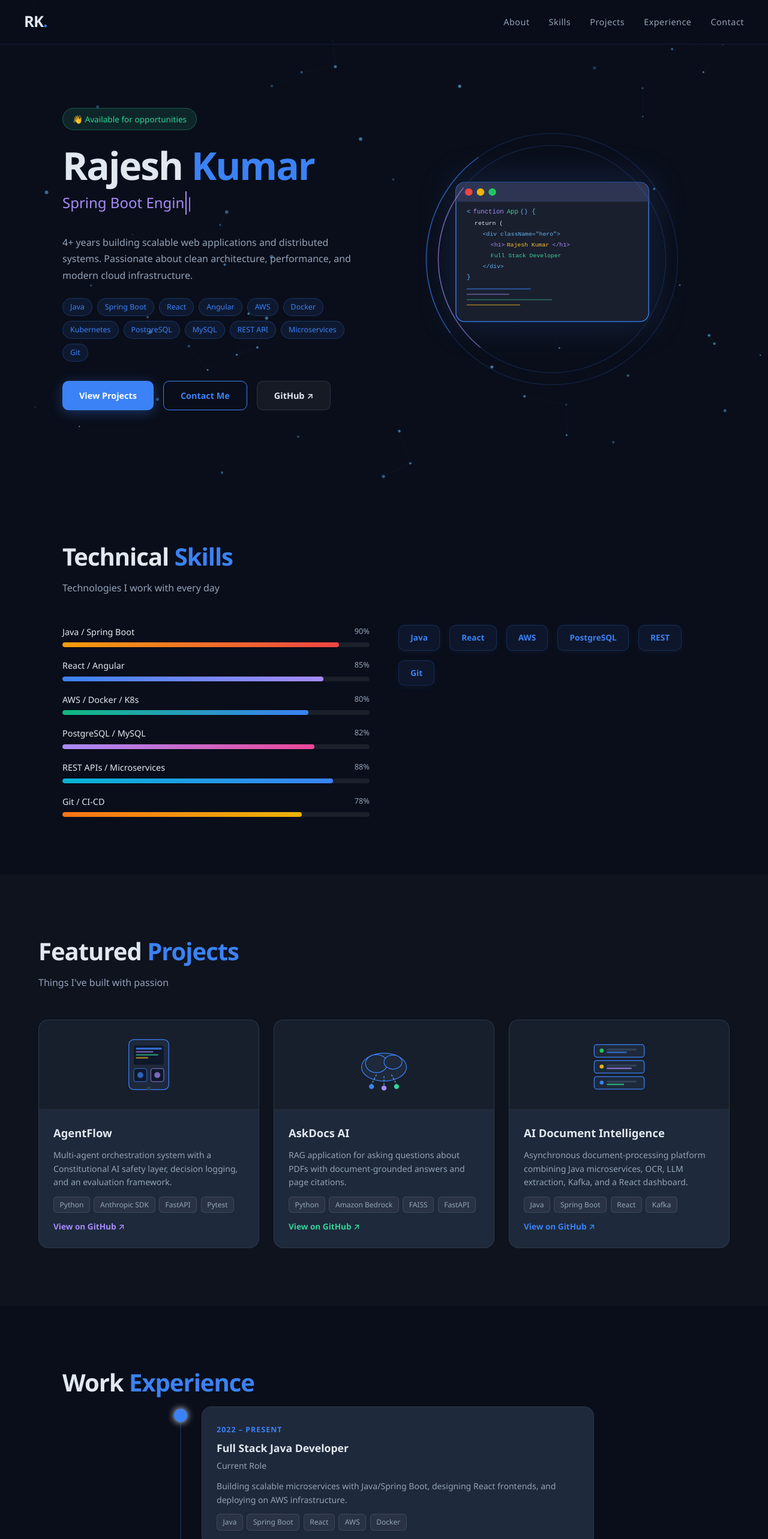
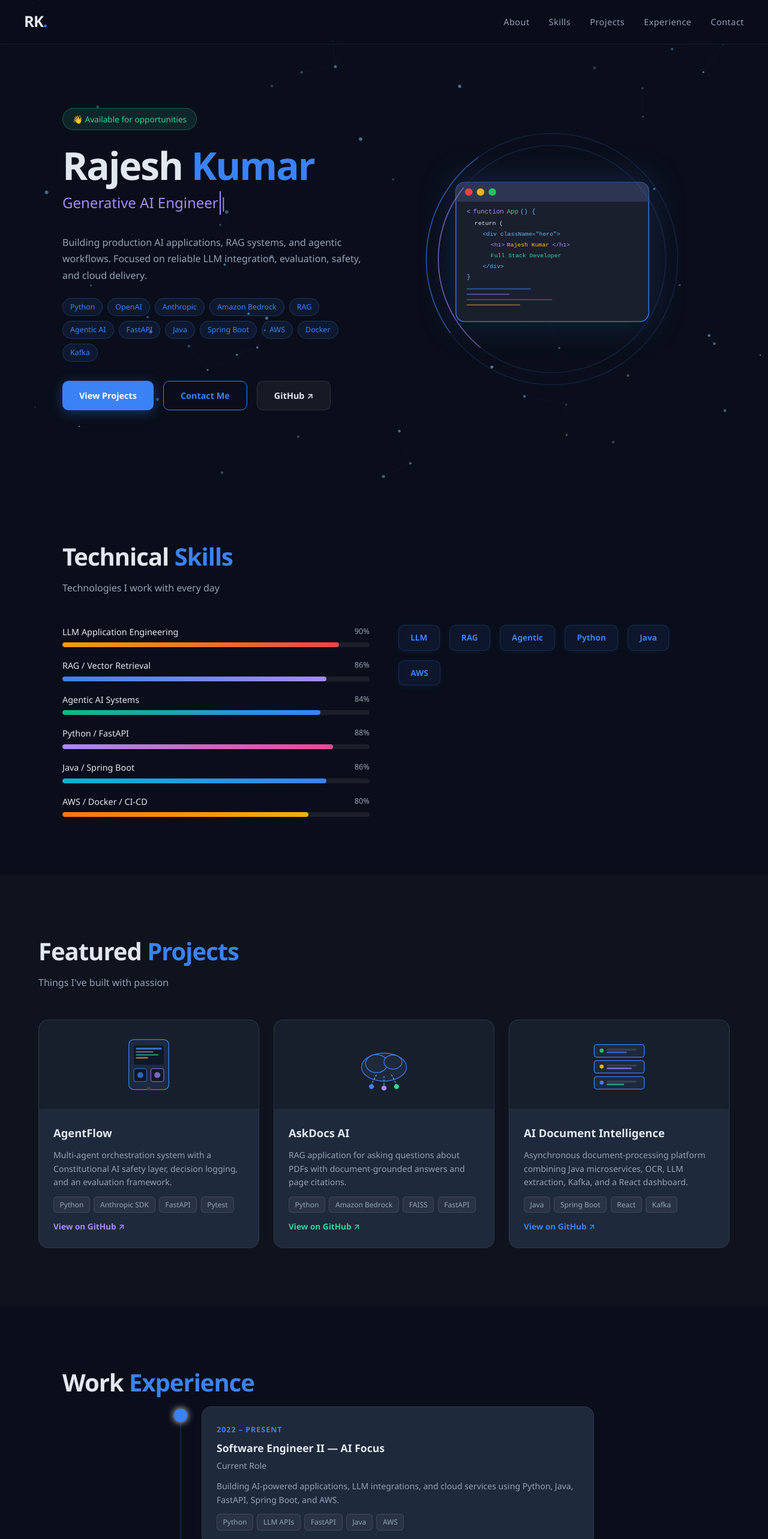
Before and after one commit to Rajeshdevandla/portfolio, a React (Create React App) app: page / in a window 1280 px wide. Shown: the top 2566 px of the page at 60% size. Built offline with nearby package versions, Linux system fonts and the light colour scheme.

Commit message:
Make AI engineering the primary portfolio focus (#3)
* feat: make AI engineering the primary portfolio focus

* docs: align portfolio with AI engineer focus

```diff
--- a/src/App.js
+++ b/src/App.js
@@ -189,12 +189,12 @@ return (
 
 // ── Data ────────────────────────────────────────────────────────────
 const skills = [
-{ name: 'Java / Spring Boot', level: 90, color: 'linear-gradient(90deg,#f59e0b,#ef4444)' },
-{ name: 'React / Angular', level: 85, color: 'linear-gradient(90deg,#3b82f6,#a78bfa)' },
-{ name: 'AWS / Docker / K8s', level: 80, color: 'linear-gradient(90deg,#10b981,#3b82f6)' },
-{ name: 'PostgreSQL / MySQL', level: 82, color: 'linear-gradient(90deg,#a78bfa,#ec4899)' },
-{ name: 'REST APIs / Microservices', level: 88, color: 'linear-gradient(90deg,#06b6d4,#3b82f6)' },
-{ name: 'Git / CI-CD', level: 78, color: 'linear-gradient(90deg,#f97316,#eab308)' },
+{ name: 'LLM Application Engineering', level: 90, color: 'linear-gradient(90deg,#f59e0b,#ef4444)' },
+{ name: 'RAG / Vector Retrieval', level: 86, color: 'linear-gradient(90deg,#3b82f6,#a78bfa)' },
+{ name: 'Agentic AI Systems', level: 84, color: 'linear-gradient(90deg,#10b981,#3b82f6)' },
+{ name: 'Python / FastAPI', level: 88, color: 'linear-gradient(90deg,#a78bfa,#ec4899)' },
+{ name: 'Java / Spring Boot', level: 86, color: 'linear-gradient(90deg,#06b6d4,#3b82f6)' },
+{ name: 'AWS / Docker / CI-CD', level: 80, color: 'linear-gradient(90deg,#f97316,#eab308)' },
 ];
 
 const projects = [
@@ -224,11 +224,11 @@ color: '#3b82f6',
 },
 ];
 
-const techStack = ['Java','Spring Boot','React','Angular','AWS','Docker','Kubernetes','PostgreSQL','MySQL','REST API','Microservices','Git'];
+const techStack = ['Python','OpenAI','Anthropic','Amazon Bedrock','RAG','Agentic AI','FastAPI','Java','Spring Boot','AWS','Docker','Kafka'];
 
 // ── App ─────────────────────────────────────────────────────────────
 function App() {
-const roles = useTypewriter(['Full Stack Java Developer','Spring Boot Engineer','React Developer','AWS Cloud Builder','Microservices Architect']);
+const roles = useTypewriter(['AI Engineer','Generative AI Engineer','LLM Application Engineer','Agentic AI Engineer','RAG Engineer']);
 const [menuOpen, setMenuOpen] = useState(false);
 
 return (
@@ -255,8 +255,8 @@ return (
 <h1 className="hero-name">Rajesh <span>Kumar</span></h1>
 <h2 className="hero-role"><span className="cursor-text">{roles}</span><span className="cursor">|</span></h2>
 <p className="hero-desc">
-4+ years building scalable web applications and distributed systems.
-Passionate about clean architecture, performance, and modern cloud infrastructure.
+Building production AI applications, RAG systems, and agentic workflows.
+Focused on reliable LLM integration, evaluation, safety, and cloud delivery.
 </p>
 <div className="hero-tech">
 {techStack.map(t => <span key={t} className="tech-pill">{t}</span>)}
@@ -327,11 +327,11 @@ View on GitHub ↗
 <div className="timeline-dot" style={{ background: '#3b82f6' }}/>
 <div className="timeline-content">
 <span className="timeline-period">2022 – Present</span>
-<h3>Full Stack Java Developer</h3>
+<h3>Software Engineer II — AI Focus</h3>
 <p className="timeline-company">Current Role</p>
-<p>Building scalable microservices with Java/Spring Boot, designing React frontends, and deploying on AWS infrastructure.</p>
+<p>Building AI-powered applications, LLM integrations, and cloud services using Python, Java, FastAPI, Spring Boot, and AWS.</p>
 <div className="stack-pills">
-{['Java','Spring Boot','React','AWS','Docker'].map(t => <span key={t} className="stack-pill">{t}</span>)}
+{['Python','LLM APIs','FastAPI','Java','AWS'].map(t => <span key={t} className="stack-pill">{t}</span>)}
 </div>
 </div>
 </Reveal>
@@ -353,7 +353,7 @@ View on GitHub ↗
 {/* CONTACT */}
 <section className="section section-alt" id="contact">
 <Reveal><h2 className="section-title">Let's <span>Connect</span></h2></Reveal>
-<Reveal delay={100}><p className="section-sub">Open to full-time roles and freelance projects</p></Reveal>
+<Reveal delay={100}><p className="section-sub">Open to AI Engineer and Generative AI opportunities</p></Reveal>
 <div className="contact-grid">
 <Reveal delay={0}>
 <a href="mailto:rajeshdevandla11@gmail.com" className="contact-card">
@@ -385,7 +385,7 @@ View on GitHub ↗
 {/* FOOTER */}
 <footer className="footer">
 <p>Designed & Built by <strong>Rajesh Kumar</strong> · {new Date().getFullYear()}</p>
-<p className="footer-sub">Java · Spring Boot · React · AWS</p>
+<p className="footer-sub">AI Engineering · LLM Applications · RAG · Agentic Systems</p>
 </footer>
 </div>
 );
```
Also changed, not shown: 1 other file (tests, documents, lock files or other folders).
